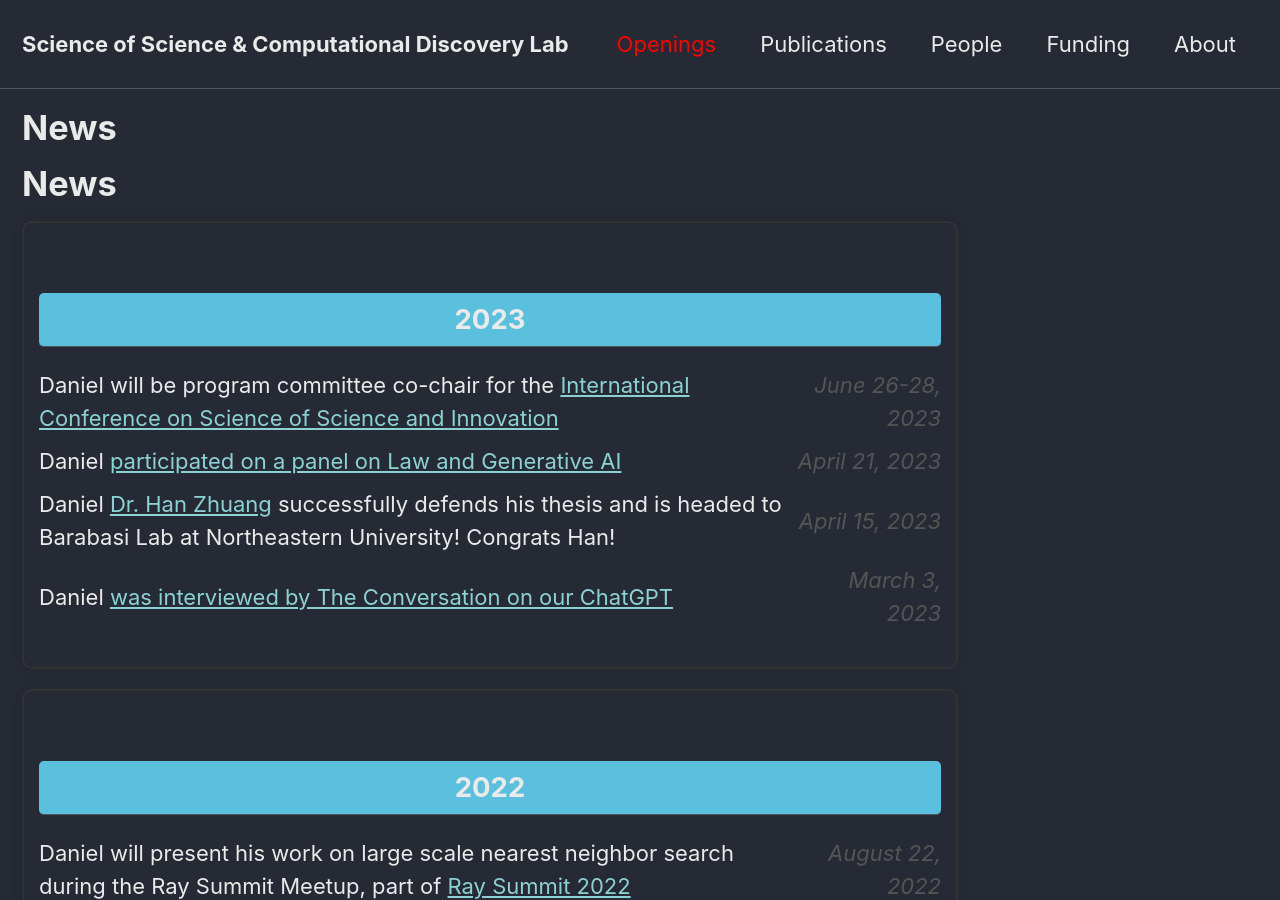
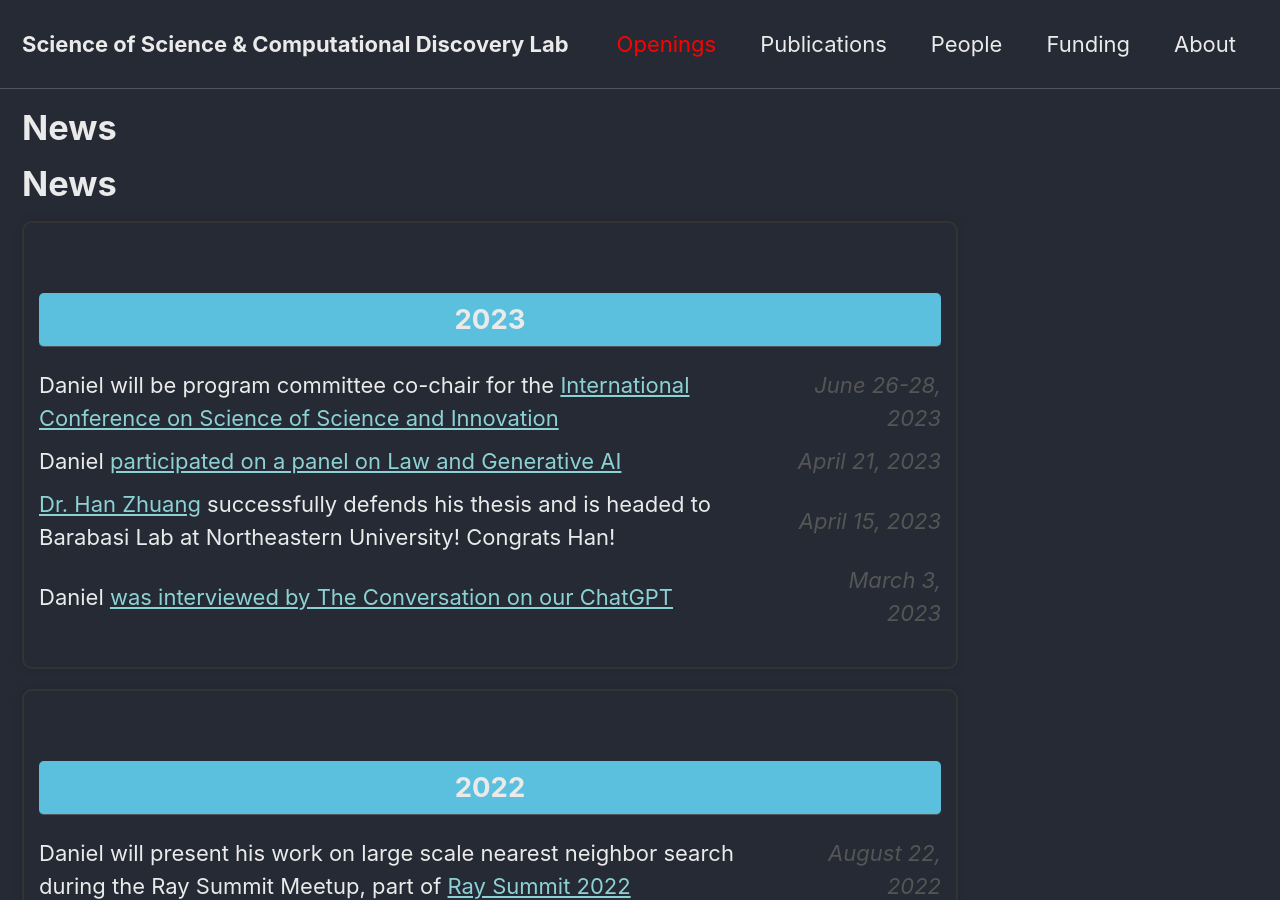
Before and after one commit to ashwinumadi/SOSCD_local, a Jekyll site: the page built from _pages/news.md, in a window 1280 px wide and 900 px high. Built offline with Jekyll 4.4.1, drawn with Linux system fonts in a browser that asks for light colours; cached includes are drawn as plain includes; our own code applies the rules of GitHub Pages for plain Markdown files.

```diff
--- a/_pages/news.md
+++ b/_pages/news.md
@@ -22,7 +22,7 @@
     </li>
     <li style="display: flex; justify-content: space-between; align-items: center; margin-bottom: 10px;">
         <div style="flex: 1;">
-            Daniel <a href="https://hanzhuangsyr.github.io/">Dr. Han Zhuang</a> successfully defends his thesis and is headed to Barabasi Lab at Northeastern University! Congrats Han!
+            <a href="https://hanzhuangsyr.github.io/">Dr. Han Zhuang</a> successfully defends his thesis and is headed to Barabasi Lab at Northeastern University! Congrats Han!
         </div>
         <div style="flex: 0 0 150px; text-align: right; color: #555; font-style: italic;">
             April 15, 2023
```
